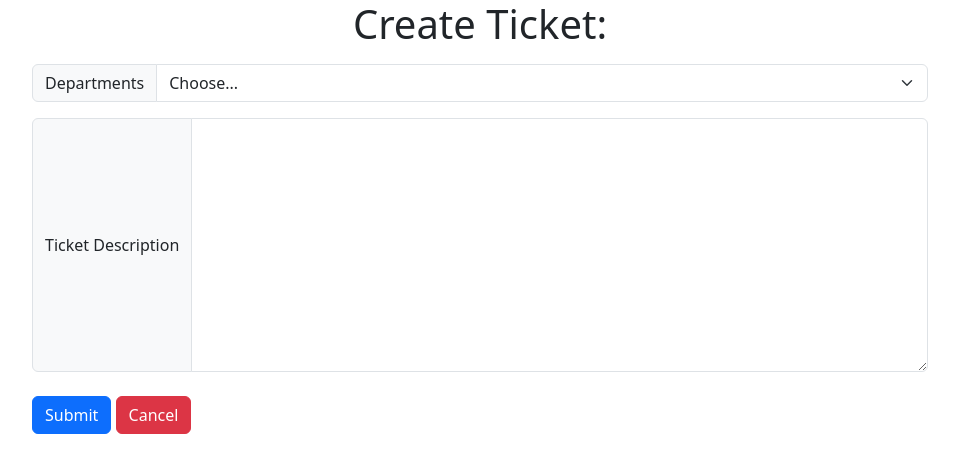
After one commit to sipho-mancam/live-ticketing-system, a Django app: template ticket_manager/templates/create_ticket_form.html in a window 1280 px wide. The commit adds this page. Shown: the top 473 px of the page, without its empty margins (160-1119 px from the left). Run offline with Django 4.2, Linux system fonts and the light colour scheme; the template is opened without the code that fills it, so the values that code supplies are empty.

Commit message:
The Create form page is created

```diff
--- /dev/null
+++ b/ticket_manager/static/css/form.css
@@ -0,0 +1,15 @@
+
+
+body{
+    display: flex;
+    flex-flow: column ;
+}
+
+.create-ticket-header{
+    margin: auto;
+}
+
+.create-ticket-form{
+    width: 70%;
+    margin: 16px auto;
+}
--- /dev/null
+++ b/ticket_manager/static/js/buttons.js
@@ -0,0 +1,27 @@
+
+
+
+const create_ticket_button = document.getElementById("button-create-ticket");
+const close_create_ticket_button = document.getElementById("button-close-form");
+console.log(close_create_ticket_button)
+if(create_ticket_button){
+    create_ticket_button.addEventListener('click', (e)=>{
+
+        const origin = document.location['origin']
+        const path =  '/ticket_man/create_ticket/';
+        window.location = origin + path;
+    })
+}
+
+if(close_create_ticket_button){
+    close_create_ticket_button.addEventListener('click', (e)=>{
+
+        const res = confirm("Are you sure you want to close ticket before submitting ?")
+
+        if(res){
+            history.go(-1);
+        }
+
+    })
+
+}
--- /dev/null
+++ b/ticket_manager/templates/_base_2.html
@@ -0,0 +1,30 @@
+{% load i18n %}
+{% load static %}
+<!DOCTYPE html>
+<html>
+  <head>
+    <meta http-equiv="X-UA-Compatible" content="IE=edge">
+    <meta name="viewport" content="width=device-width, initial-scale=1.0">
+    <title>{% block head_title %}{% endblock head_title %}</title>
+    <link href="https://cdn.jsdelivr.net/npm/bootstrap@5.3.2/dist/css/bootstrap.min.css" rel="stylesheet" integrity="sha384-T3c6CoIi6uLrA9TneNEoa7RxnatzjcDSCmG1MXxSR1GAsXEV/Dwwykc2MPK8M2HN" crossorigin="anonymous">
+    <link rel="stylesheet" href="https://cdn.jsdelivr.net/npm/bootstrap-icons@1.11.1/font/bootstrap-icons.css">
+
+    {% block extra_head %}
+    {% endblock extra_head %}
+  </head>
+
+  <body>
+    {% block body %}
+
+    {% block content %}
+    {% endblock content %}
+
+    {% endblock body %}
+
+    {% block extra_body %}
+
+    {% endblock extra_body %}
+  </body>
+
+<script src="{% static 'js/buttons.js' %}"></script>
+</html>
--- /dev/null
+++ b/ticket_manager/templates/create_ticket_form.html
@@ -0,0 +1,38 @@
+{% extends "_base_2.html" %}
+{% load static %}
+
+{% block extra_head %}
+<link href="{% static 'css/form.css'%}" rel="stylesheet"/>
+{% endblock extra_head %}
+
+{% block content %}
+
+<h1 class="create-ticket-header">Create Ticket: </h1>
+<form class="create-ticket-form" method="POST" action="/ticket_man/create_ticket/">
+    {% csrf_token %}
+    <div class="input-group mb-3">
+        <label class="input-group-text" for="inputGroupSelect01">Departments</label>
+        <select name="dept_name" class="form-select" id="inputGroupSelect01">
+          <option selected>Choose...</option>
+          <option value="1">R & D (Software)</option>
+          <option value="2">VR (Virtual Reality)</option>
+          <option value="3">AR (Augmented Reality)</option>
+          <option value="4">Operations</option>
+          <option value="5">Human Resources</option>
+          <option value="6">Graphics Design</option>
+          <option value="7">Hardware</option>
+        </select>
+      </div>
+
+      <div class="input-group">
+        <span class="input-group-text">Ticket Description</span>
+        <textarea name="ticket_description" class="form-control" aria-label="With textarea" rows="10"></textarea>
+      </div>
+      <br />
+    <button type="submit" class="btn btn-primary">Submit</button>
+
+    <button type="button" id="button-close-form" class="btn btn-danger">Cancel</button>
+</form>
+
+
+{% endblock content %}
--- a/ticket_manager/templates/defaultView.html
+++ b/ticket_manager/templates/defaultView.html
@@ -5,6 +5,7 @@
 <head>
     <title>Tickets Table</title>
     <link href="https://cdn.jsdelivr.net/npm/bootstrap@5.3.2/dist/css/bootstrap.min.css" rel="stylesheet" integrity="sha384-T3c6CoIi6uLrA9TneNEoa7RxnatzjcDSCmG1MXxSR1GAsXEV/Dwwykc2MPK8M2HN" crossorigin="anonymous">
+    <link rel="stylesheet" href="https://cdn.jsdelivr.net/npm/bootstrap-icons@1.11.1/font/bootstrap-icons.css">
     <link href="{% static 'css/t_main.css' %}" rel="stylesheet" />
 </head>
 
@@ -38,6 +39,11 @@
             {% endfor %}
         </tbody>
     </table>
+
+    <footer>
+        <button id = "button-create-ticket" type="button" class="btn btn-primary">Create New Ticket</button>
+    </footer>
 <script src="https://cdn.jsdelivr.net/npm/bootstrap@5.3.2/dist/js/bootstrap.bundle.min.js" integrity="sha384-C6RzsynM9kWDrMNeT87bh95OGNyZPhcTNXj1NW7RuBCsyN/o0jlpcV8Qyq46cDfL" crossorigin="anonymous"></script>
+<script src="{% static 'js/buttons.js' %}"></script>
 </body>
 </html>
--- a/ticket_manager/urls.py
+++ b/ticket_manager/urls.py
@@ -3,4 +3,5 @@ from .views import *
 
 urlpatterns = [
     path('', view=default_view, name='ticket_man'),
+    path('create_ticket/', view=create_ticket, name='create-ticket')
 ]
```
Also changed, not shown: ticket_manager/templates/_base.html (deleted, +0 -55 lines), ticket_manager/views.py (+15 -0 lines).
